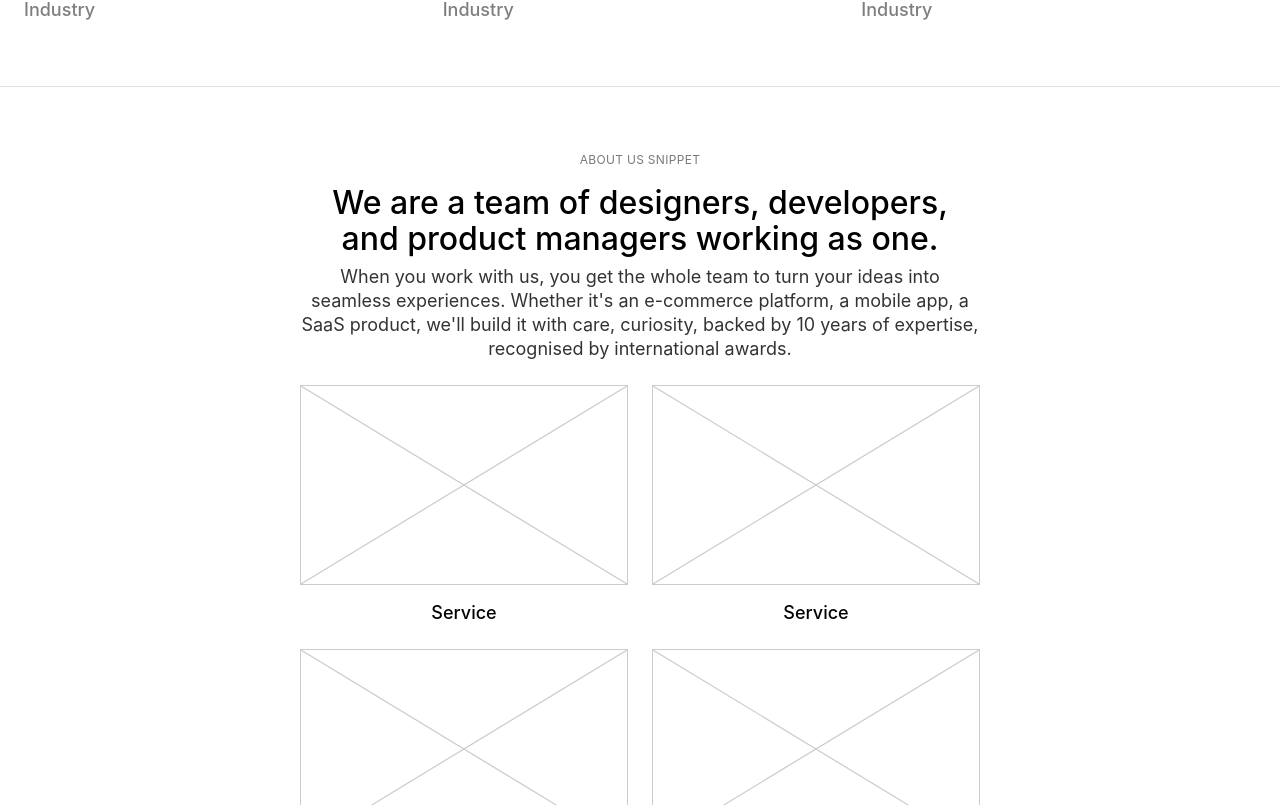
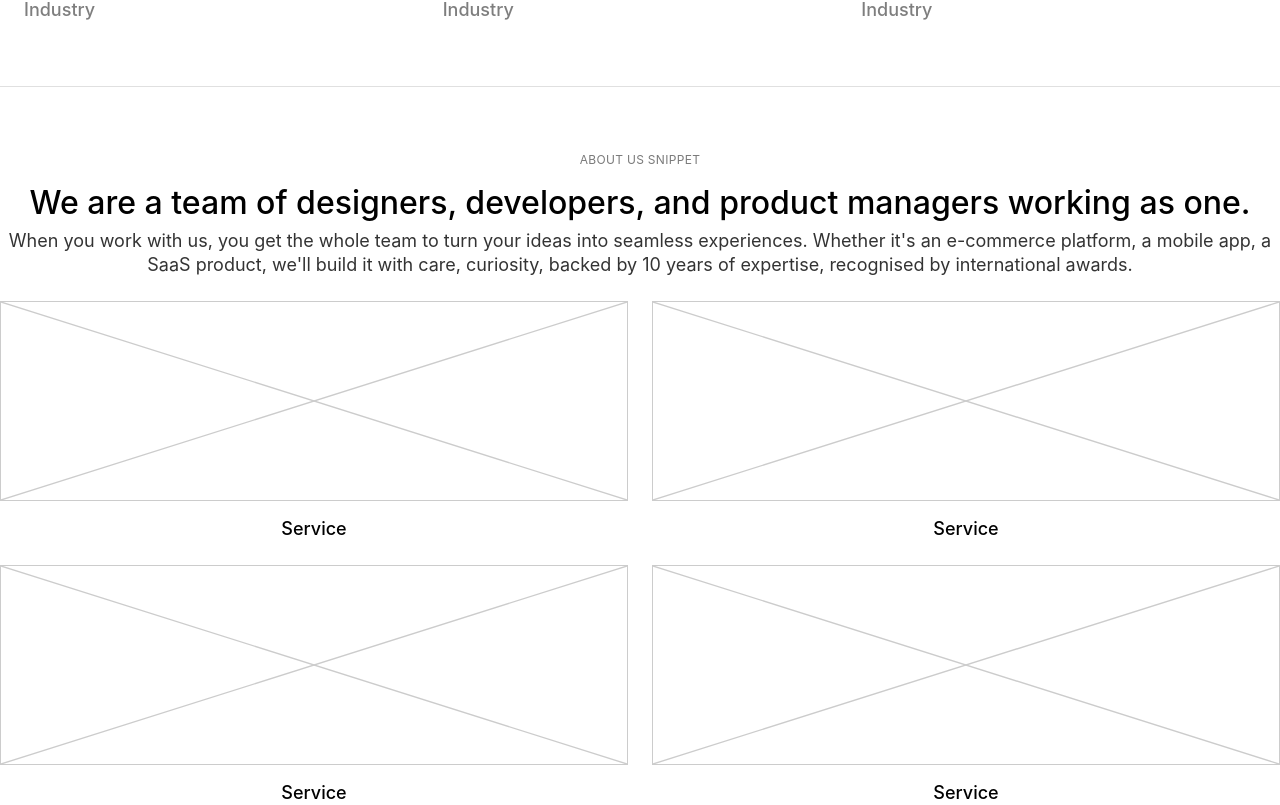
Before and after one commit to lobaocatarina/significa-wireframes, a React (Vite) app: page / in a window 1280 px wide. Shown: the part 1995-2800 px from the top of the page. Built offline with nearby package versions, Linux system fonts and the light colour scheme.

Commit message:
fix: adjust styles for SectionLabel and TitleDescription components for better alignment

```diff
--- a/components/wireframe/WireframeComponents.tsx
+++ b/components/wireframe/WireframeComponents.tsx
@@ -61,7 +61,7 @@ export function VideoPlaceholder({
 // Section label component
 export function SectionLabel({ children }: { children: string }) {
   return (
-    <div className="text-[12px] text-[#7A7A7A] mb-4 uppercase tracking-wide">
+    <div className="text-[12px] text-[#7A7A7A] mb-4 uppercase tracking-wide justify-self-center">
       {children}
     </div>
   );
@@ -191,7 +191,7 @@ export function TitleDescription({
   services?: number;
 }) {
   return (
-    <div className={`flex flex-col gap-6 w-[680px] ${alignment === "center" ? "items-center text-center" : "items-start text-left"}`}>
+    <div className={`flex flex-col gap-6 ${alignment === "center" ? "items-center text-center" : "items-start text-left"}`}>
       <div className="flex flex-col gap-2">
         <h2 data-field="heading" className="text-[32px] font-medium text-black leading-[36px]">
           {title}
```
